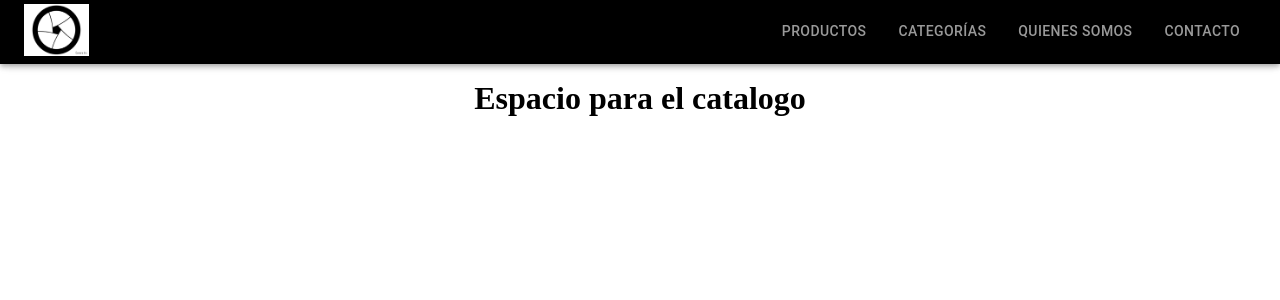
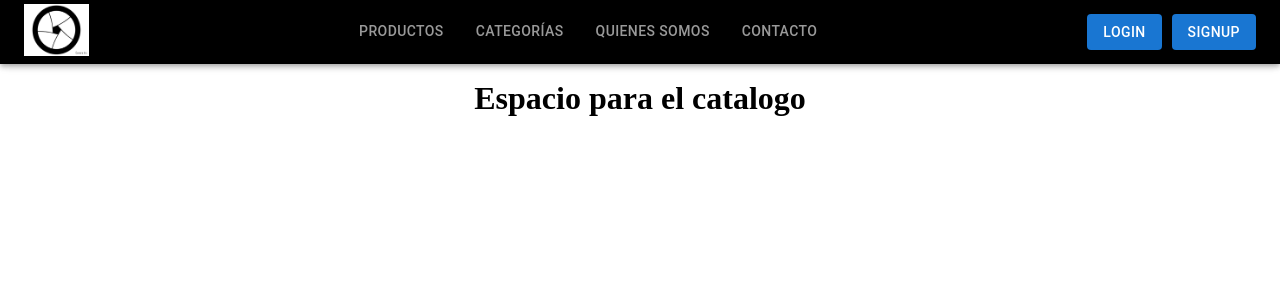
Before and after one commit to JuanPabloCano/camera-store-juan-pablo-cano, a React (Create React App) app: page / in a window 1280 px wide. Shown: the top 300 px of the page. Built offline with nearby package versions, Linux system fonts and the light colour scheme.

Commit message:
feat: activación de botones

```diff
--- a/src/components/NavBar.js
+++ b/src/components/NavBar.js
@@ -33,7 +33,7 @@ const NavBar = () => {
                         <>
                             <Tabs
                                 sx={{ marginLeft: "auto" }}
-                                indicatorColor="secondary"
+                                indicatorColor="primary"
                                 textColor="inherit"
                                 value={value}
                                 onChange={(e, value) => setValue(value)}
@@ -43,12 +43,12 @@ const NavBar = () => {
                                 <Tab label="Quienes somos" />
                                 <Tab label="Contacto" />
                             </Tabs>
-                            {/* <Button sx={{ marginLeft: "auto" }} variant="contained">
+                            <Button sx={{ marginLeft: "auto" }} variant="contained">
                                 Login
                             </Button>
-                            <Button sx={{ marginLeft: "10px" }} variant="contained">
+                            <Button sx={{ marginLeft: "10px" }} variant="contained" >
                                 SignUp
-                            </Button> */}
+                            </Button>
                         </>
                     )}
                 </Toolbar>
```
